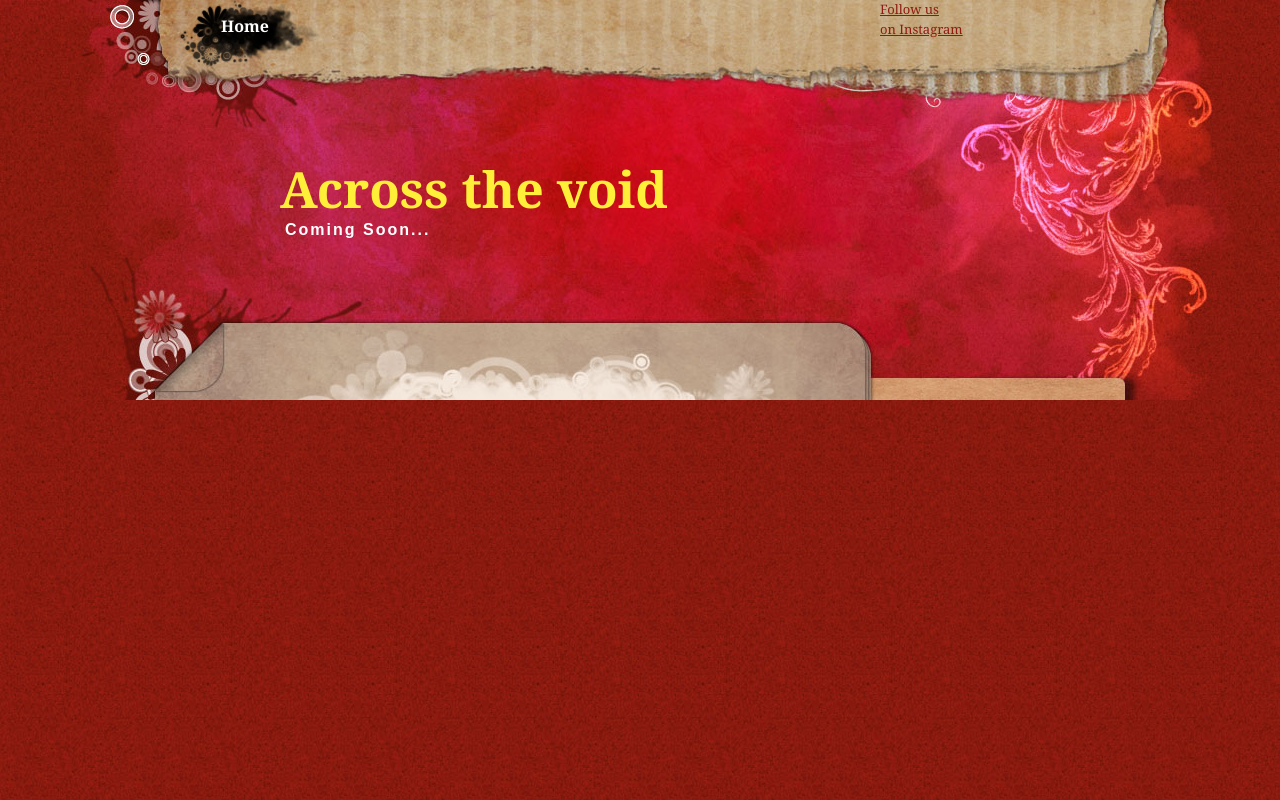
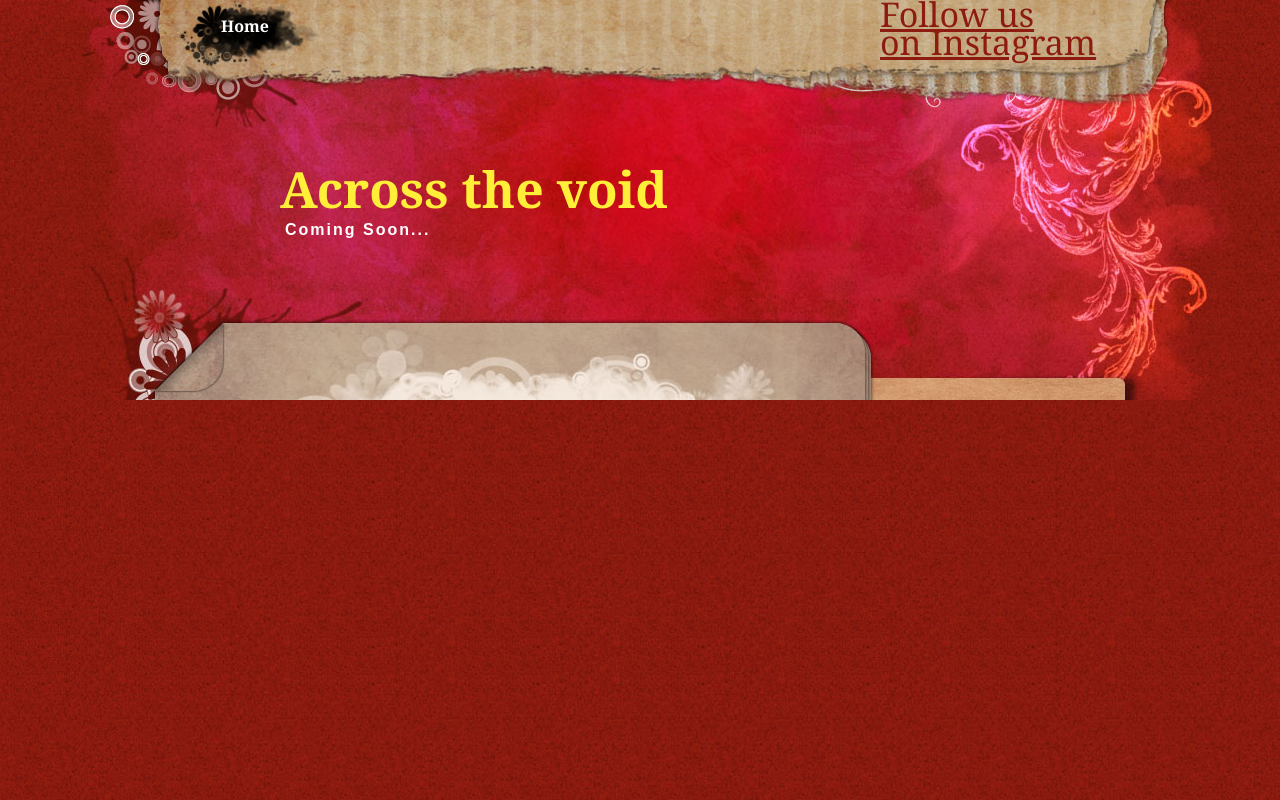
Before and after one commit to acrossthevoid/acrossthevoid.github.io, a plain HTML site: page index.html in a window 1280 px wide. Drawn offline with Linux system fonts and the light colour scheme.

Commit message:
Update index.html

```diff
--- a/index.html
+++ b/index.html
@@ -21,9 +21,9 @@
 
         </div> <!-- end of templatemo_menu -->
 
-        <div id="Instagram">
+        <div id="Instagram"><h2>
         	<a href="https://instagram.com/across_the_void">Follow us <br />
-        	on Instagram</a>
+			on Instagram</a></h2>
         </div>
 
   </div>
```
